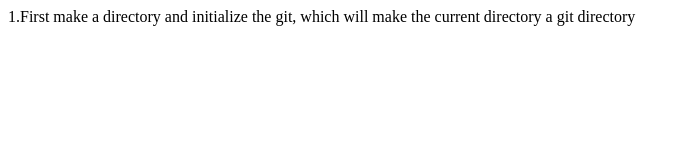
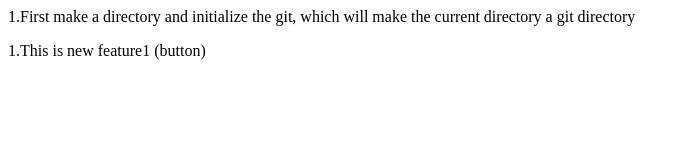
Before and after one commit to igurdeep13/LocalRepository, a plain HTML site: page index.html in a window 1280 px wide. Shown: the whole page, without its empty margins (0-689 px from the left). Drawn offline with Linux system fonts and the light colour scheme.

```diff
--- a/index.html
+++ b/index.html
@@ -1 +1,2 @@
 <p>1.First make a directory and initialize the git, which will make the current directory a git directory</p>
+<p>1.This is new feature1 (button)</p>
```
